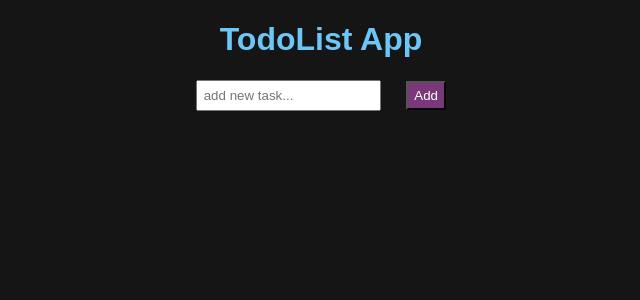
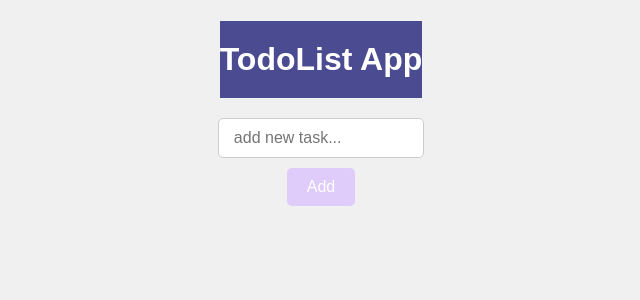
Before and after one commit to rakeshdeka/todo-app, a React (Vite) app: page / in a window 1280 px wide. Shown: the top 300 px of the page, without its empty margins (319-959 px from the left). Built offline with nearby package versions, Linux system fonts and the light colour scheme.

Commit message:
refector css

```diff
--- a/src/HomePage.jsx
+++ b/src/HomePage.jsx
@@ -14,11 +14,6 @@ export default function HomePage() {
             setNewValue("");
         }
     };
-    // console.log(values);
-    // console.log(newValue);
-    // const handleRemove=()=>{
-
-    // }
     const handleRemove = (index) => {
         const newValues = [...values];
         newValues.splice(index, 1);
--- a/src/homePage.css
+++ b/src/homePage.css
@@ -1,66 +1,93 @@
-.App {
-    font-family: sans-serif;
-    text-align: center;
+/* homePage.css */
+
+/* Global Styles */
+body {
+    font-family: Arial, sans-serif;
+    background-color: #f0f0f0;
+    margin: 0;
+    padding: 0;
 }
 
+/* Header Styles */
 .heading {
-    color: #6cc7f6;
+    text-align: center;
+    background-color: rgb(75, 75, 146);
+    color: #fff;
+    padding: 20px 0;
+    margin-bottom: 20px;
 }
 
-body {
-    background-color: #151515;
+/* Todo Input Styles */
+div {
+    display: flex;
+    justify-content: center;
+    align-items: center;
+    flex-direction: column;
+}
+
+input[type="text"] {
+    width: 80%;
+    padding: 10px;
+    border: 1px solid #ccc;
+    border-radius: 5px;
+    font-size: 16px;
+    margin-bottom: 10px;
+    outline: none;
 }
 
 button {
-    background-color: rgb(122, 55, 122);
-    margin-left: 2%;
-    /* border-radius: 5px; */
-    height: 29px;
-    /* border: none; */
-    color: white;
+    padding: 10px 20px;
+    background-color: #DFCCFB;
+    color: #fff;
+    border: none;
+    border-radius: 5px;
+    cursor: pointer;
+    font-size: 16px;
 }
 
-input {
-    height: 25px;
+button:hover {
+    background-color: rgb(75, 75, 146);
 }
 
+/* Todo List Styles */
 .inputBoxDiv {
     display: flex;
-
     flex-direction: column;
-    justify-content: center;
     align-items: center;
-
-}
-
-.inputbox {
-    text-align: center;
-    color: whitesmoke;
-    border: 1px solid #7a377a;
-    margin-bottom: 2px;
-    /* height: 40px; */
-    width: 50%;
-    border-radius: 5px;
-    display: flex;
-    flex-direction: column;
-    justify-content: center;
-    /* align-items: center; */
-
-}
-
-.realInput {
-    /* border: 1px solid red; */
-    /* background-color: #6cc7f6; */
-    text-align: center;
-
-}
-
-.rm-btn {
-    width: 30%;
 }
 
 .input-wrapper {
     display: flex;
-    width: 70%;
-    height: 50%;
+    align-items: center;
+    margin: 5px 0;
 }
+
+.inputbox {
+    background-color: #fff;
+    border: 1px solid #ccc;
+    border-radius: 5px;
+    padding: 10px;
+    display: flex;
+    align-items: center;
+    justify-content: space-between;
+    width: 80%;
+}
+
+.realInput {
+    flex-grow: 1;
+    padding: 0 10px;
+}
+
+.rm-btn {
+    background-color: #ff3333;
+    color: #fff;
+    border: none;
+    border-radius: 5px;
+    padding: 5px 10px;
+    cursor: pointer;
+    margin-left: 10px;
+}
+
+.rm-btn:hover {
+    background-color: #ff0000;
+}
```
